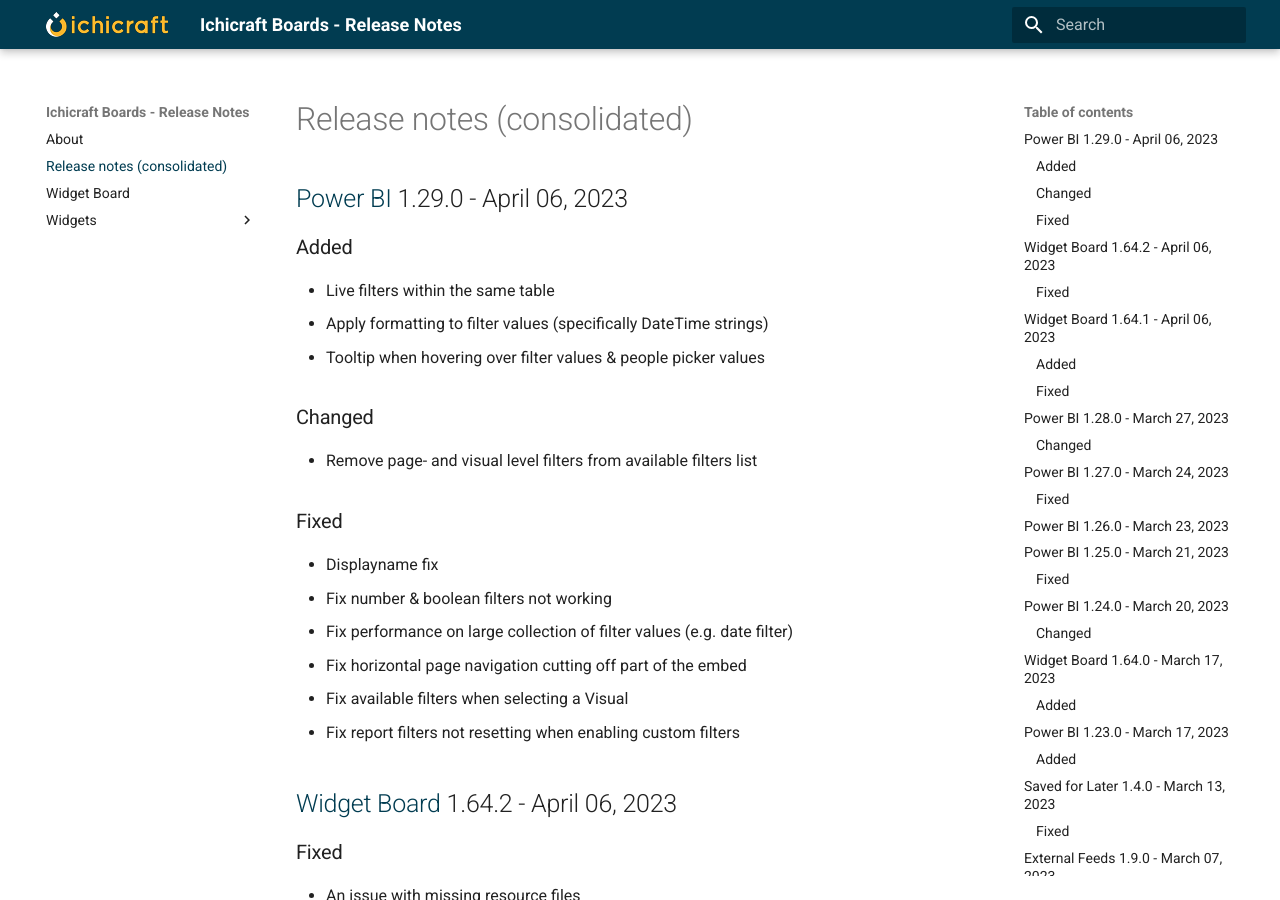
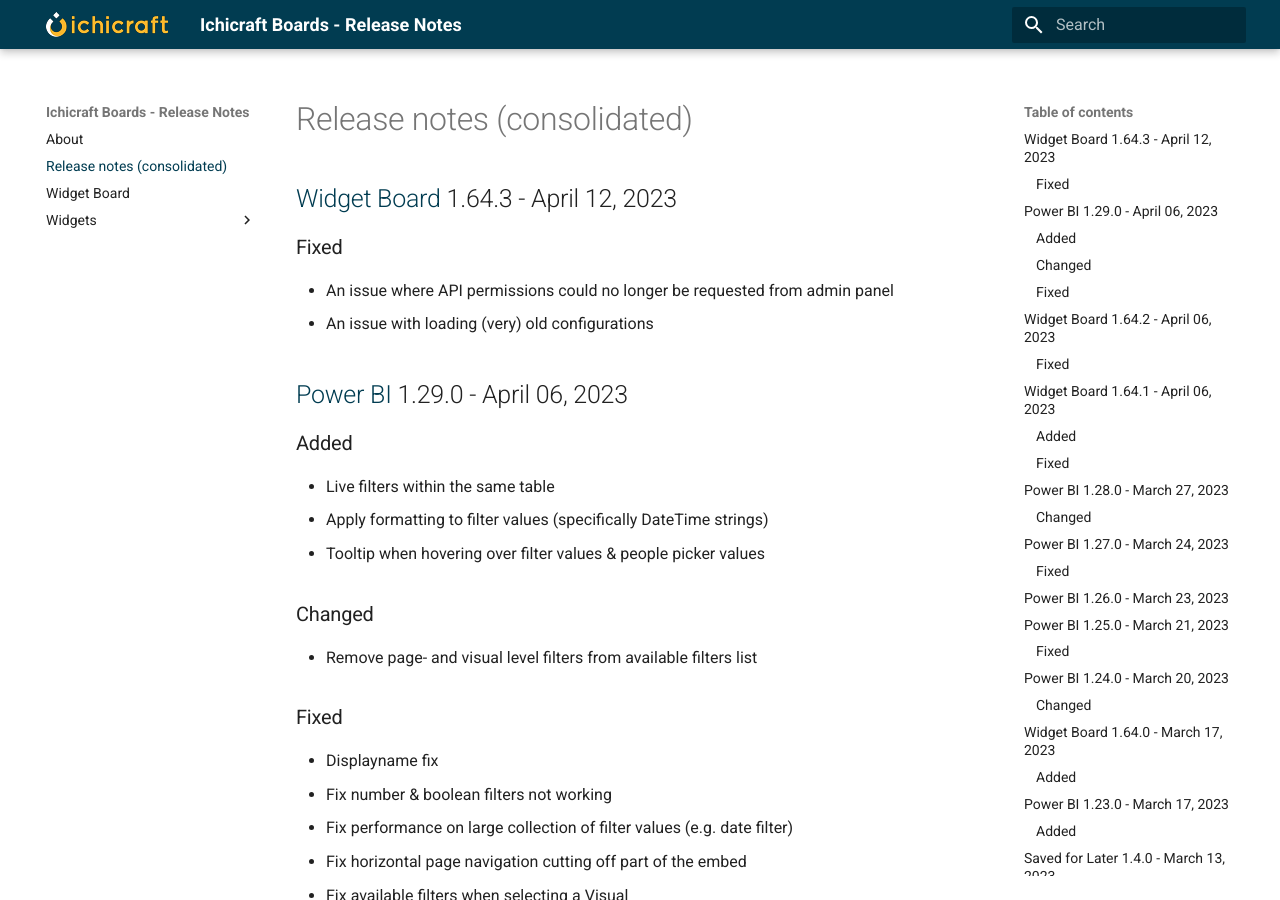
Before and after one commit to ichicraft/widgets-docs, an MkDocs documentation site: the page built from docs/Release-notes-(consolidated).md, in a window 1280 px wide and 900 px high. Built offline with MkDocs 1.6.1 and Material for MkDocs 9.7.7, drawn with Linux system fonts in a browser that asks for light colours.

Commit message:
Release notes updated by BuildService

```diff
--- a/docs/Release-notes-(consolidated).md
+++ b/docs/Release-notes-(consolidated).md
@@ -1,3 +1,9 @@
+## [Widget Board](./Widget Board.md) 1.64.3 - April 12, 2023
+
+### Fixed
+- An issue where API permissions could no longer be requested from admin panel
+- An issue with loading (very) old configurations
+
 ## [Power BI](./Widgets/Power BI.md) 1.29.0 - April 06, 2023
 
 ### Added
```
Also changed, not shown: docs/Widget Board.md (+6 -0 lines).
